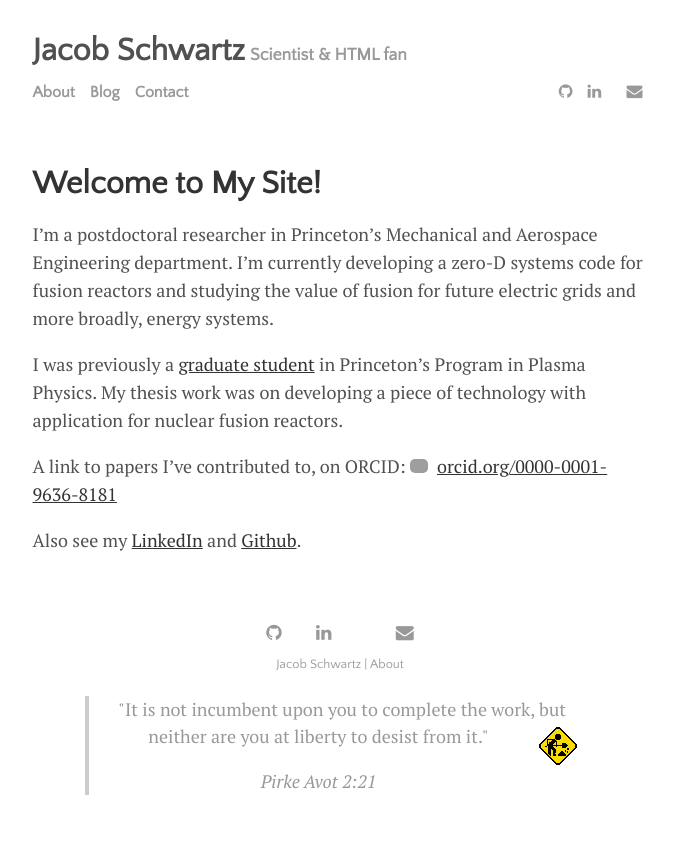
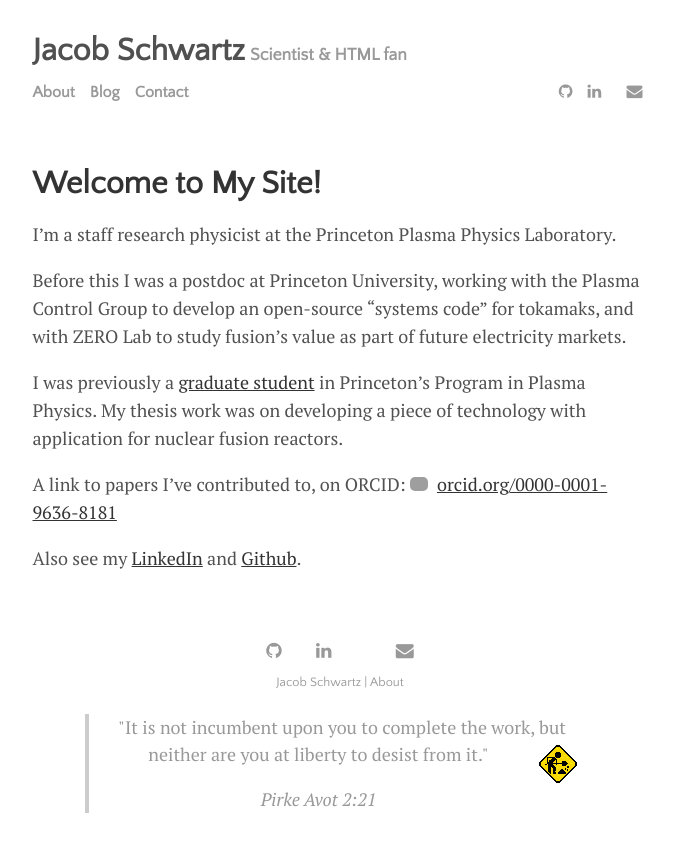
Before and after one commit to cfe316/cfe316.github.io, a Jekyll site: the page built from menu/about.md, in a window 1280 px wide. Shown: the top 852 px of the page, without its empty margins (300-974 px from the left). Built offline with Jekyll 4.4.1, drawn with Linux system fonts in a browser that asks for light colours; a style sheet for code colours, icons or effects is not loaded; grey boxes are pictures that could not be loaded.

Commit message:
edit about

```diff
--- a/menu/about.md
+++ b/menu/about.md
@@ -3,7 +3,9 @@ layout: page
 title: Welcome to My Site!
 ---
 
-I'm a postdoctoral researcher in Princeton's Mechanical and Aerospace Engineering department. I'm currently developing a zero-D systems code for fusion reactors and studying the value of fusion for future electric grids and more broadly, energy systems.
+I'm a staff research physicist at the Princeton Plasma Physics Laboratory.
+
+Before this I was a postdoc at Princeton University, working with the Plasma Control Group to develop an open-source "systems code" for tokamaks, and with ZERO Lab to study fusion's value as part of future electricity markets.
 
 I was previously a [graduate student](https://plasma.princeton.edu/people/jacob-schwartz) in Princeton's Program in Plasma Physics. My thesis work was on developing a piece of technology with application for nuclear fusion reactors.
 
```
